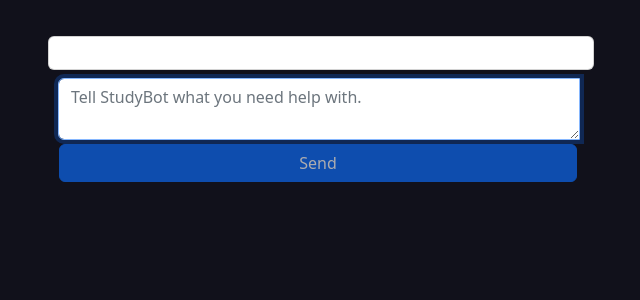
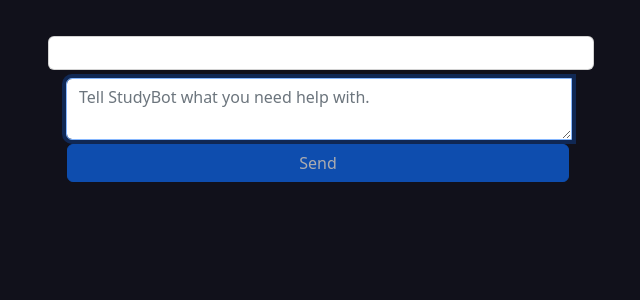
Before and after one commit to sschneemelcher/artificialacademy, a Flask app: page / in a window 1280 px wide. Shown: the part 72-372 px from the top of the page, without its empty margins (319-959 px from the left). Run offline with Flask 2, Linux system fonts and the light colour scheme.

Commit message:
some improvements

```diff
--- a/app.py
+++ b/app.py
@@ -1,4 +1,6 @@
 import os
+import time
+
 
 import openai
 from flask import Flask, render_template, request
@@ -24,7 +26,8 @@
     #     stop="Student:"
     # )
     # return response['choices'][0].text
-    return 'hello!'
+    time.sleep(2)
+    return 'Sure thing! Neural networks are composed of artificial neurons, which are connected to each other in layers. Each neuron is responsible for taking in a certain input, processing it, and then outputting a result. The neurons in the first layer take in the inputs, and the neurons in the last layer output the results. In between, the neurons in the hidden layers process the data and pass it on to the next layer. The connections between the neurons are weighted, meaning that some values are given more importance than others. This is how the neural network is able to form complex patterns and make predictions. Does this answer your question?'
 
 
 def generate_prompt(prompt):
--- a/templates/index.html
+++ b/templates/index.html
@@ -24,7 +24,7 @@
           </div>
         </div>
         <div class="container sticky-bottom pb-4">
-          <div class="input-group row g-1 mt-1">
+          <div class="input-group row g-1 p-2">
             <textarea id="chat-input" class="form-control" placeholder="Tell StudyBot what you need help with." rows="2"
               autofocus></textarea>
             <div class="d-grid gap-2">
@@ -42,7 +42,7 @@
     const inputField = document.getElementById('chat-input');
     const sendButton = document.getElementById('send-button');
 
-    const messageClassList = 'fs-3 font-weight-bold mb-3 card';
+    const messageClassList = 'fs-5 font-weight-bold mb-3 card';
 
     // Get a reference to the chat window
     const chatWindow = document.getElementById('chat-window');
@@ -61,6 +61,9 @@
 
       // Add the message to the chat window
       chatWindow.appendChild(messageElement);
+
+      // Scroll the window so the new message is in view
+      window.scrollTo(0, document.body.scrollHeight);
 
       let chatHistory = '';
       for (c of chatWindow.children) {
@@ -82,9 +85,9 @@
           responseElement.classList += ` bg-dark text-light ${messageClassList}`;
           responseElement.innerText = `${result}`;
           chatWindow.appendChild(responseElement);
+          window.scrollTo(0, document.body.scrollHeight);
         })
 
-      window.scrollTo(0, document.body.scrollHeight);
     }
 
     let shiftActive = false;
```
